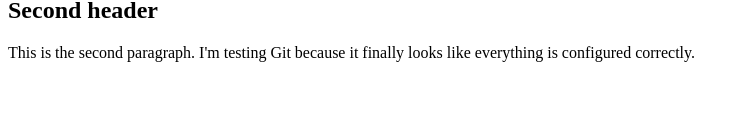
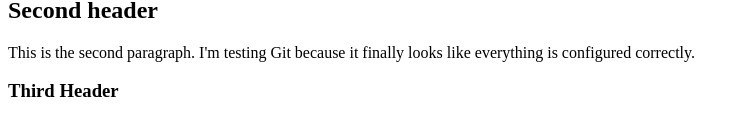
Before and after one commit to johnshu2022/special-eureka, a plain HTML site: page index.html in a window 1280 px wide. Shown: the part 121-256 px from the top of the page, without its empty margins (0-749 px from the left). Drawn offline with Linux system fonts and the light colour scheme.

Commit message:
Third Header

```diff
--- a/index.html
+++ b/index.html
@@ -10,7 +10,7 @@
 	<p>This is the first paragraph.</p>
         <h2>Second header</h2>
 	<p>This is the second paragraph. I'm testing Git because it finally looks like everything is configured correctly.<p>
-
+	<h3>Third Header</h3>
 
 </body>
 
```
